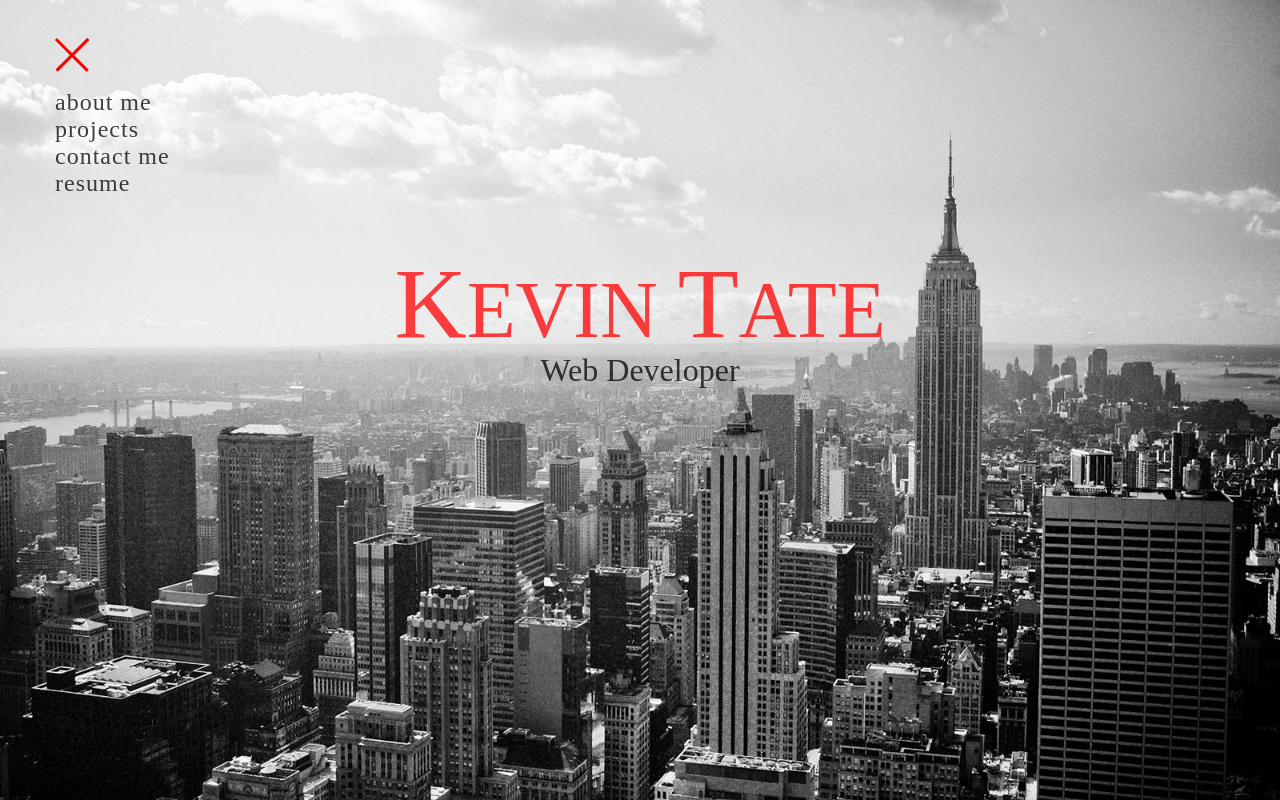
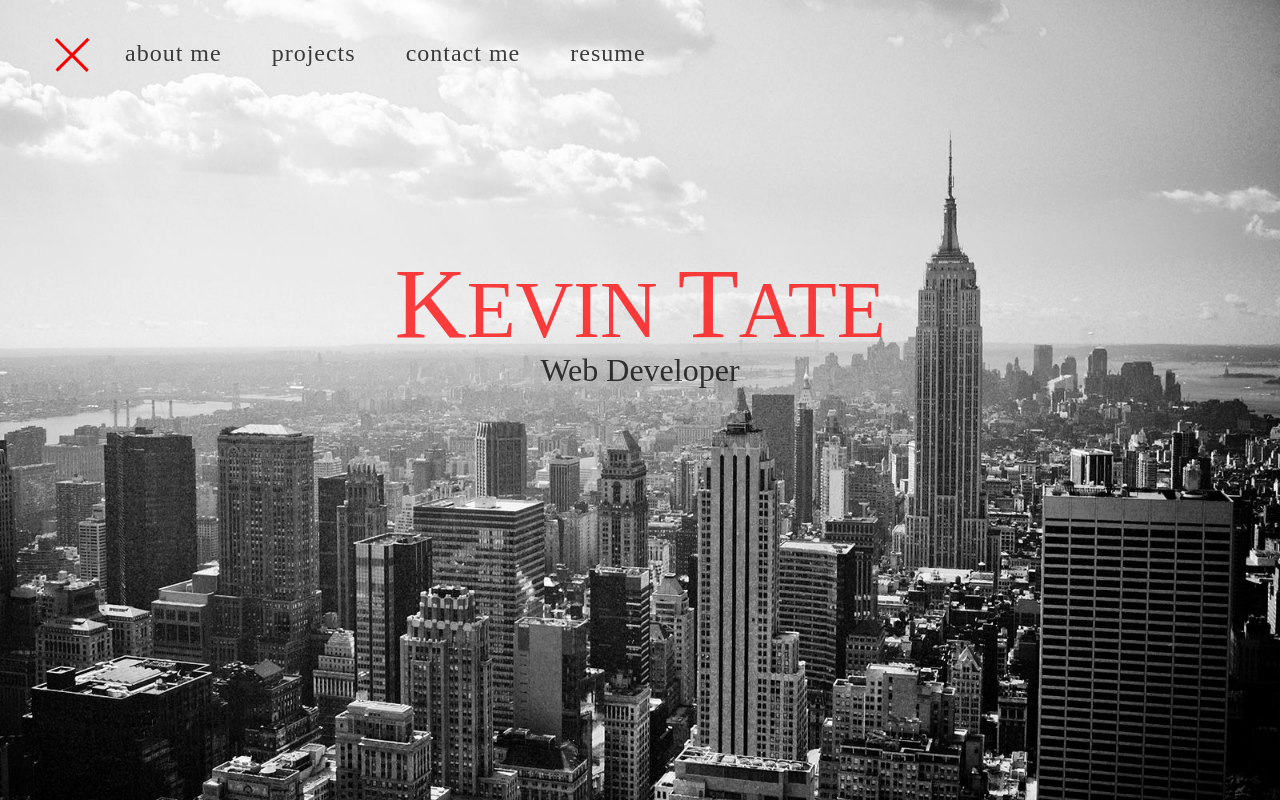
Before and after one commit to kevinmtate/kevinmtate.github.io, a plain HTML site: page index.html in a window 1280 px wide. Both pictures are taken after a click on the element 72 px from the left and 54 px from the top of the page. Shown: the top 800 px of the page. Drawn offline with Linux system fonts and the light colour scheme.

Commit message:
jul11-1223

```diff
--- a/index.html
+++ b/index.html
@@ -25,13 +25,15 @@
         <div class="ham two"></div>
         <div class="ham three"></div>
       </div>
-      <ul class="nav-links">
+      <div class="nav-links">
+        <ul class="nav-links-list">
           <li><a href="#about">about me</a></li>
           <li><a href="#portfolio">projects</a></li>
           <li><a href="#contact">contact me</a></li>
           <li><a href="resources/KevinTateResume.docx" download>resume</a></li>
           <!-- <li id="night"><a>night mode</a></li> -->
         </ul>
+      </div>
     </nav>
 
     <section class="container">
--- a/main.js
+++ b/main.js
@@ -26,7 +26,7 @@ const intro = () => {
 };
 
 const hamburgerMenuClick = () => {
-    const navLinks = document.querySelector('.nav-links');
+    const navLinks = document.querySelector('.nav-links ul');
     const hamOne = document.querySelector('.ham.one');
     const hamTwo = document.querySelector('.ham.two');
     const hamThree = document.querySelector('.ham.three');
--- a/style.css
+++ b/style.css
@@ -13,6 +13,9 @@ html {
 }
 
 .background-intro {
+    -moz-transform: scale(1.05);
+    -ms-transform: scale(1.05);
+    -webkit-transform: scale(1.05);
     transform: scale(1.05);
 }
 
@@ -30,10 +33,9 @@ header {
 .name {
     color: rgba(255, 0, 0, .75);
     font-size: 5em;
+    left: -100vw;
+    position: relative;
     text-transform: uppercase;
-
-    position: relative;
-    left: -100vw;
     transition: 2s;
 }
 
@@ -49,7 +51,6 @@ header {
 .title {
     color: rgba(0, 0, 0, .75);
     font-size: 2em;
-
     position: relative;
     right: -100vw;
     transition: 2s;
@@ -61,11 +62,14 @@ header {
 
 /* NAV */
 nav {
+    align-items: center;
     cursor: pointer;
+    display: flex;
     left: -50px;
     position: fixed;
     top: 35px;
     transition: 2s;
+    z-index: 10;
 }
 
 .nav-intro {
@@ -80,23 +84,35 @@ nav {
     width: 45px;
 }
 
+.ham-menu {
+    display: inline-block;
+}
+
 .nav-links {
-    left: -200px;
+    display: inline-block;
+}
+
+.nav-links-list {
+    display: flex;
+    left: -600px;
     letter-spacing: 1px;
     line-height: 25px;
-    position: absolute;
-    top: 55px;
+    opacity: 0;
+    position: relative;
     transition: 1s;
     visibility: hidden;
-    width: 120px;
 }
 
 .nav-links-visible {
     left: 5px;
+    opacity: 1;
     visibility: visible;
 }
 
 .one-clicked {
+    -moz-transform: rotate(45deg) translate(9px, 5px);
+    -ms-transform: rotate(45deg) translate(9px, 5px);
+    -webkit-transform: rotate(45deg) translate(9px, 5px);
     transform: rotate(45deg) translate(9px, 5px);
 }
 
@@ -106,15 +122,20 @@ nav {
 }
 
 .three-clicked {
+    -moz-transform: rotate(-45deg) translate(9px, -14px);
+    -ms-transform: rotate(-45deg) translate(9px, -14px);
+    -webkit-transform: rotate(-45deg) translate(9px, -14px);
     transform: rotate(-45deg) translate(9px, -14px);
 }
 
 .nav-links li a {
     color: black;
     font-size: 1.5em;
+    margin: 25px;
     opacity: 0;
     text-decoration: none;
     transition: 1s;
+    white-space: nowrap;
 }
 
 .nav-link-opaque {
@@ -247,7 +268,7 @@ footer ul {
     /* background-color: rgba(245,245,245,.9); */
     display: flex;
     justify-content: space-evenly;
-    padding: 25px;
+    padding: 10px;
 }
 
 footer a {
```
Lines whose indentation alone changed are shown as unchanged.
